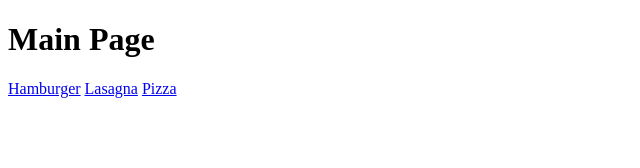
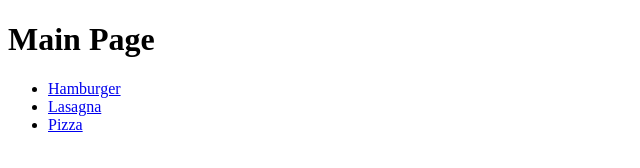
Before and after one commit to rKmasterworks/odin-recipes, a plain HTML site: page index.html in a window 1280 px wide. Shown: the whole page, without its empty margins (0-640 px from the left). Drawn offline with Linux system fonts and the light colour scheme.

Commit message:
Spaced out recipe links To delete any confusion and make sure it's obvious

```diff
--- a/index.html
+++ b/index.html
@@ -7,9 +7,10 @@
 </head>
 <body>
     <h1>Main Page</h1>
-    <a href="recipes/hamburger.html">Hamburger</a>
-    <a href="recipes/lasagna.html">Lasagna</a>
-    <a href="recipes/pizza.html">Pizza</a>
-
+<ul>
+    <li><a href="recipes/hamburger.html">Hamburger</a></li>
+    <li><a href="recipes/lasagna.html">Lasagna</a></li>
+    <li><a href="recipes/pizza.html">Pizza</a></li>
+</ul>
 </body>
 </html>
```
